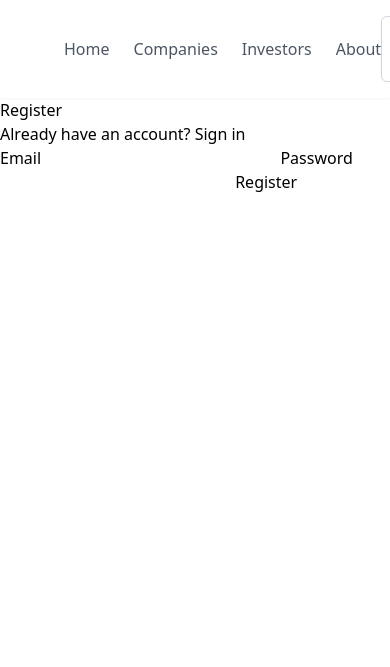
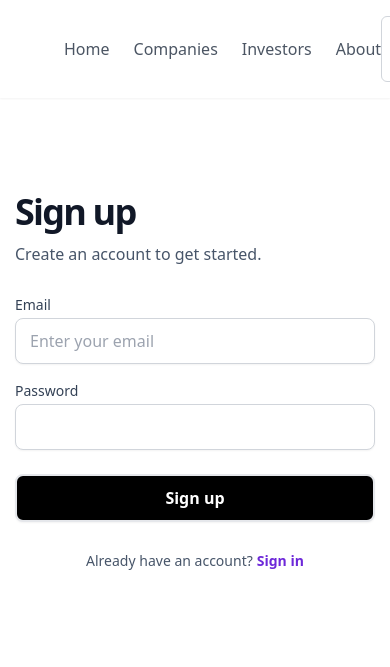
Before and after one commit to 10x-smitty/vcs-astro-supabase-vercel, an Astro site: page /register in a window 390 px wide. Shown: the top 667 px of the page. Built offline with nearby package versions, Linux system fonts and the light colour scheme; Astro itself is replaced by a stand-in of ours.

Commit message:
Revamp registration page layout and styling for improved user experience. Updated form structure, added responsive design, and enhanced accessibility features.

```diff
--- a/src/pages/register.astro
+++ b/src/pages/register.astro
@@ -3,13 +3,44 @@ import Layout from "../layouts/Layout.astro";
 ---
 
 <Layout title="Register">
-  <h1>Register</h1>
-  <p>Already have an account? <a href="/signin">Sign in</a></p>
-  <form action="/api/auth/register" method="post">
-    <label for="email">Email</label>
-    <input type="email" name="email" id="email" />
-    <label for="password">Password</label>
-    <input type="password" name="password" id="password" />
-    <button type="submit">Register</button>
-  </form>
+  <main class="flex flex-col flex-1 justify-center items-center px-8 w-full max-md:px-5 max-md:max-w-full py-24">
+    <div class="flex flex-col max-w-[360px] w-[360px]">
+      <div class="flex flex-col w-full">
+        <h1 class="text-4xl font-semibold tracking-tighter leading-none text-gray-900">Sign up</h1>
+        <p class="mt-3 text-base text-slate-600">Create an account to get started.</p>
+        <form action="/api/auth/register" method="post" class="flex flex-col mt-8 w-full rounded-xl">
+          <div class="flex flex-col w-full">
+            <div class="flex flex-col mb-5">
+              <label for="email" class="text-sm font-medium leading-none text-slate-700">Email</label>
+              <input
+                type="email"
+                name="email"
+                id="email"
+                class="px-3.5 py-2.5 mt-1.5 w-full text-base bg-white rounded-lg border border-gray-300 border-solid shadow-sm focus:border-violet-500 focus:ring-2 focus:ring-violet-500"
+                placeholder="Enter your email"
+                required
+              />
+            </div>
+            <div class="flex flex-col">
+              <label for="password" class="text-sm font-medium leading-none text-slate-700">Password</label>
+              <input
+                type="password"
+                name="password"
+                id="password"
+                class="px-3.5 py-2.5 mt-1.5 w-full text-base bg-white rounded-lg border border-gray-300 border-solid shadow-sm focus:border-violet-500 focus:ring-2 focus:ring-violet-500"
+                required
+              />
+            </div>
+          </div>
+          <button type="submit" class="flex justify-center items-center px-4 py-2.5 mt-6 w-full text-base font-semibold text-white bg-black rounded-lg border-2 border-solid shadow-sm hover:bg-gray-800 focus:outline-none focus:ring-2 focus:ring-offset-2 focus:ring-gray-900">
+            Sign up
+          </button>
+        </form>
+        <div class="flex justify-center gap-1 mt-8 text-sm leading-none">
+          <span class="text-slate-600">Already have an account?</span>
+          <a href="/signin" class="font-semibold text-violet-700 hover:text-violet-600 focus:outline-none focus:underline">Sign in</a>
+        </div>
+      </div>
+    </div>
+  </main>
 </Layout>
```
